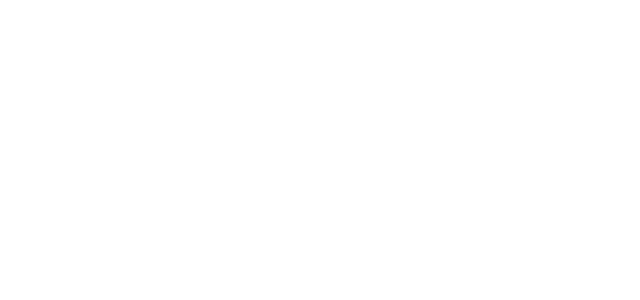
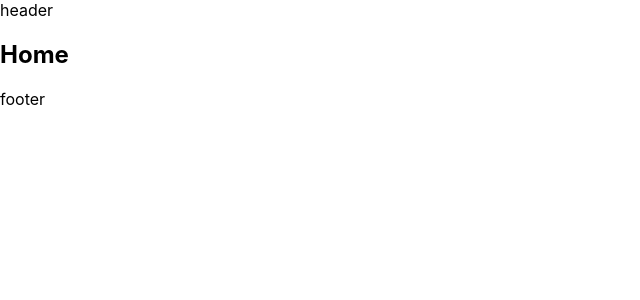
Before and after one commit to Hamid1021/TrainingReact.js, a React (Create React App) app in the folder my-first-app/: page / in a window 1280 px wide. Shown: the top 300 px of the page, without its empty margins (0-640 px from the left). Built offline with nearby package versions, Linux system fonts and the light colour scheme.

Commit message:
route in react

```diff
--- a/my-first-app/src/App.tsx
+++ b/my-first-app/src/App.tsx
@@ -1,20 +1,41 @@
 import React, { useState } from 'react';
 import logo from './logo.svg';
 import './App.css';
+import { Routes, Route, useParams } from 'react-router-dom';
 
 const App: React.FC = () => {
 
-  // const [value, setValue] = useState(0);
-
-  // const onclk = () => {
-  //   setValue(12);
-  //   console.log(value)
-  // }
-
-  return (
-    <div>
-    </div>
-  );
+    return (
+        <div>
+            <header>header</header>
+            <main>
+                <Routes>
+                    <Route path='/' element={ <Home /> }/>
+                    <Route path='/shop' element={ <Shop /> }/>
+                    <Route path='/products/' element={ <Products /> }/>
+                    <Route path='/products/:id' element={ <Products /> }/>
+                </Routes>
+            </main>
+            <footer>footer</footer>
+        </div>
+    );
 }
 
+const Home = () => {
+    return <h2> Home</h2>
+}
+
+const Shop = () => {
+    return <h2> Shop</h2>
+}
+
+const Products = () => {
+    const {id} = useParams<"id">();
+    if (id) {
+        return <h2> Pruduct {id}</h2>
+    }
+    return <h2> Pruducts</h2>
+}
+
+
 export default App;
--- a/my-first-app/src/index.tsx
+++ b/my-first-app/src/index.tsx
@@ -3,15 +3,18 @@ import ReactDOM from 'react-dom/client';
 import './index.css';
 import App from './App';
 import reportWebVitals from './reportWebVitals';
+import { BrowserRouter } from 'react-router-dom';
 
 const root = ReactDOM.createRoot(
-  document.getElementById('root') as HTMLElement
+	document.getElementById('root') as HTMLElement
 );
 
 root.render(
-  <React.StrictMode>
-    <App />
-  </React.StrictMode>
+	<React.StrictMode>
+		<BrowserRouter>
+			<App />
+		</BrowserRouter>
+	</React.StrictMode>
 );
 
 // If you want to start measuring performance in your app, pass a function
```
